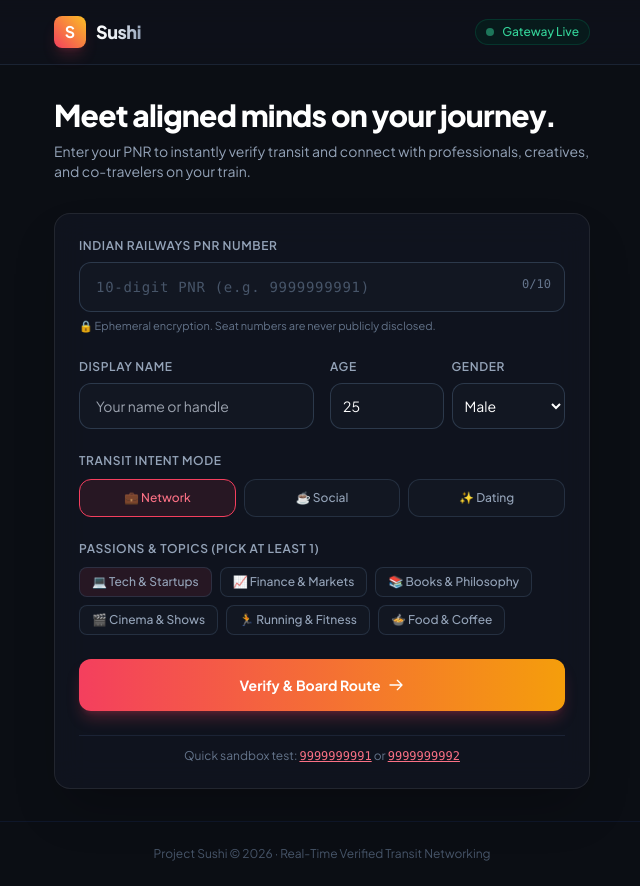
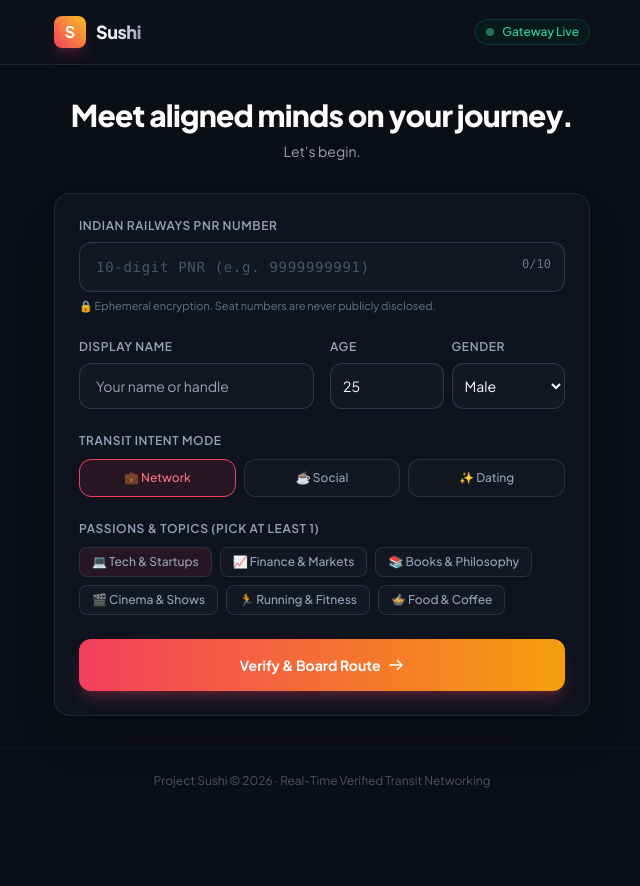
Before and after one commit to navinsebastian360-code/sushi-Frontend, a plain HTML site: page index.html in a window 1280 px wide. Shown: the whole page, without its empty margins (318-958 px from the left). After the commit the page ends 813 px from the top, so only its background shows below. Drawn offline with nearby package versions, Linux system fonts and the light colour scheme.

Commit message:
Update index1.html

```diff
--- a/index.html
+++ b/index.html
@@ -40,12 +40,12 @@
   <main class="max-w-xl w-full mx-auto px-5 py-8 flex-1">
 
     <!-- Hero Text -->
-    <div class="mb-8">
+    <div class="mb-8 text-center">
       <h1 class="text-2xl sm:text-3xl font-extrabold tracking-tight text-white mb-2">
         Meet aligned minds on your journey.
       </h1>
       <p class="text-sm text-slate-400">
-        Enter your PNR to instantly verify transit and connect with professionals, creatives, and co-travelers on your train.
+        Let's begin.
       </p>
     </div>
 
@@ -133,7 +133,7 @@
       </button>
 
       <!-- Sandbox Quick Test Banner -->
-      <div class="pt-3 border-t border-slate-800/80 text-center">
+      <div class="hidden pt-3 border-t border-slate-800/80 text-center">
         <p class="text-xs text-slate-500">Quick sandbox test: <button type="button" onclick="fillSandbox('9999999991')" class="text-rose-400 underline font-mono">9999999991</button> or <button type="button" onclick="fillSandbox('9999999992')" class="text-rose-400 underline font-mono">9999999992</button></p>
       </div>
 
```
